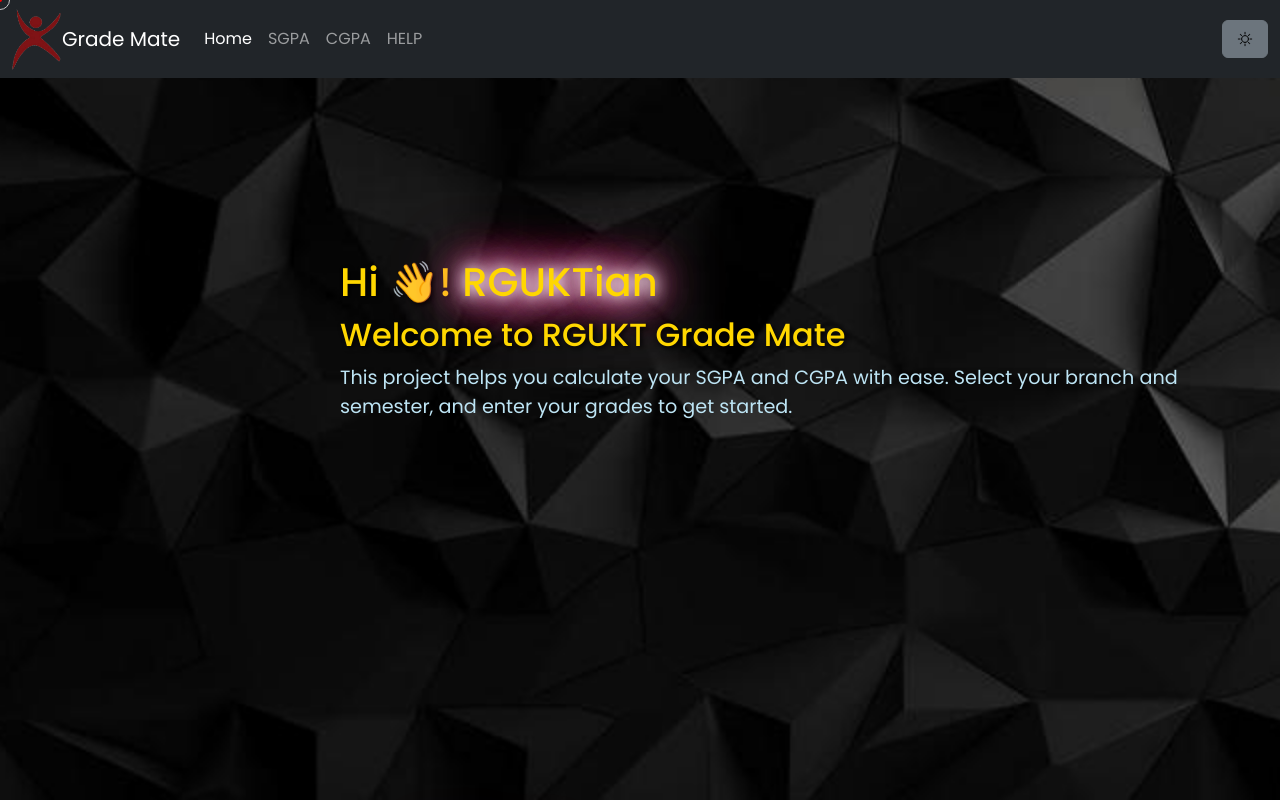
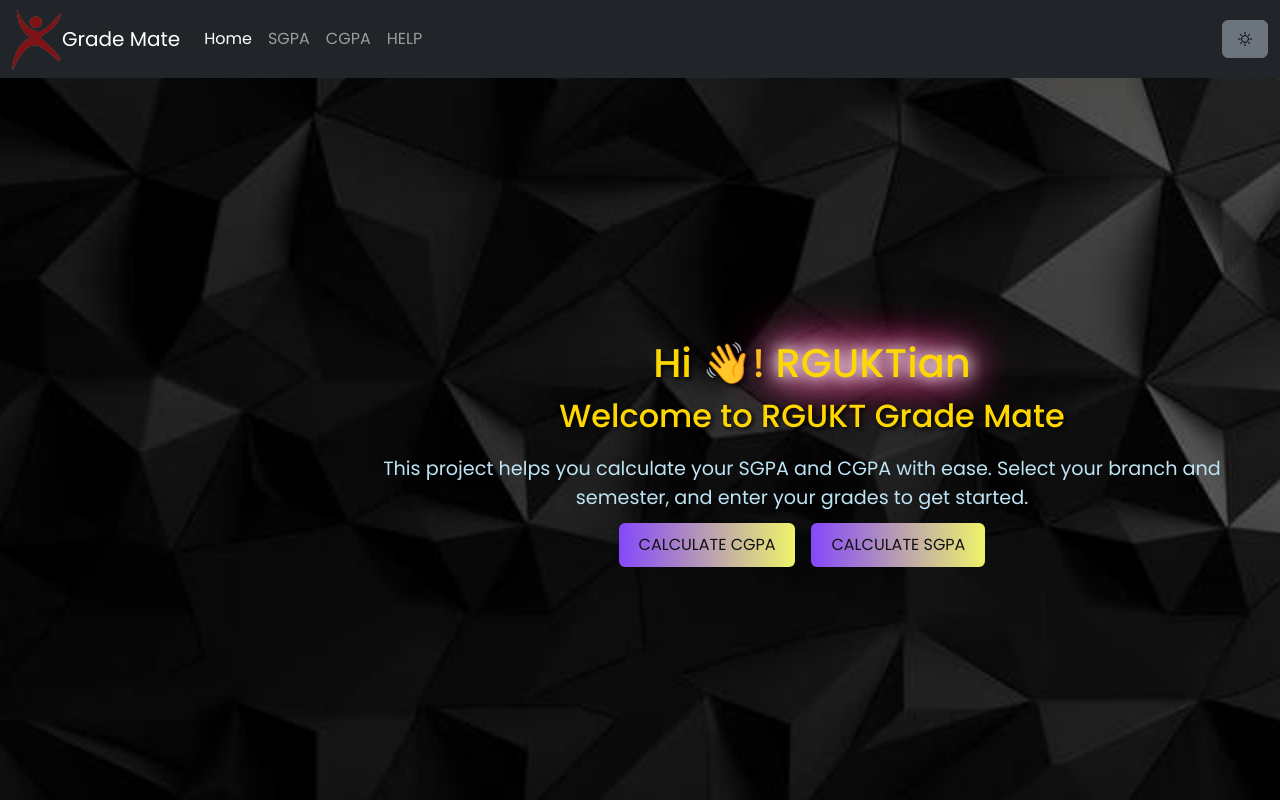
Before and after one commit to mani-353/rgukt-grade-mate, a React (Vite) app: page / in a window 1280 px wide. Built offline with nearby package versions, Linux system fonts and the light colour scheme.

Commit message:
Updated Styling

```diff
--- a/index.html
+++ b/index.html
@@ -22,55 +22,12 @@
         'opsz' 24
     }
   </style>
-  <style>
-    .cursor {
-      position: fixed;
-      width: 20px;
-      height: 20px;
-      border: 1px solid #c6c6c6;
-      border-radius: 50%;
-      left: 0;
-      top: 0;
-      pointer-events: none;
-      transform: translate(-50%, -50%);
-      transition: .1s;
-    }
 
-    .cursor2 {
-      position: fixed;
-      width: 4px;
-      height: 4px;
-      background-color: red;
-      border-radius: 50%;
-      left: 0;
-      top: 0;
-      pointer-events: none;
-      transform: translate(-50%, -50%);
-      transition: .15s;
-    }
-  </style>
 </head>
 
 <body>
   <div id="root"></div>
-  <div class="cursor"></div>
-  <div class="cursor2"></div>
   <script type="module" src="/src/main.jsx"></script>
-  <script>
-    var cursor = document.querySelector(".cursor");
-    var cursor2 = document.querySelector(".cursor2");
-    document.addEventListener("mousemove", function (e) {
-      cursor.style.cssText = cursor2.style.cssText = "left: " + e.clientX + "px; top: " + e.clientY + "px;";
-    });
-    function MouseSound() {
-      var audio = new Audio("/mech.mp3");
-      audio.play();
-    }
-    window.addEventListener('click', MouseSound, false);
-    // $(document).click(function () {
-    //   MouseSound();
-    // });
-  </script>
 </body>
 
 </html>
--- a/src/App.jsx
+++ b/src/App.jsx
@@ -5,6 +5,8 @@ import Footer from './footer';
 import { cse, ece, eee, ce, me, che, mme, puc } from './data';
 import './header.css';
 import './app.css';
+import { ToastContainer, toast } from 'react-toastify';
+import 'react-toastify/dist/ReactToastify.css';
 
 function App() {
   const branchData = {
@@ -36,7 +38,9 @@ function App() {
   const [result, setResult] = useState(0);
   const [darkMode, setDarkMode] = useState(true);
   const [clickedSubject, setClickedSubject] = useState(null);
-  let ele = useRef('');
+  const notify = (message) => {
+    toast.error(message);
+  };
 
   const handleButtonClick = () => {
     if (branch && (year === 'Engineering' ? sem : false)) {
@@ -45,38 +49,41 @@ function App() {
       setSubjects(selectedSubjects);
       setCredits(selectedCredits);
       setGrades({});
-    }
-    else if (year === 'PUC') {
+    } else if (year === 'PUC') {
       const selectedSubjects = puc[branch].subjects;
       const selectedCredits = puc[branch].credits;
       setSubjects(selectedSubjects);
       setCredits(selectedCredits);
       setGrades({});
     } else {
-      alert("Please select year, branch, and semester");
+      notify("Please select year, branch, and semester");
     }
   };
 
   const calculateSGPA = () => {
     let totalCredits = 0;
     let totalGradePoints = 0;
+    let remedialSubjectSelected = false;
+
     subjects.forEach((subject, index) => {
       const grade = grades[subject];
-      if (grade == 'REM') {
-        alert("Not allowed to enter REM grades");
+      if (grade === 'REM') {
+        notify("No sgpa for remedial subjects");
+        remedialSubjectSelected = true;
         return;
       }
-      else {
       const gradeValue = gradeValues[grade];
       const credit = credits[index];
       totalCredits += credit;
       totalGradePoints += gradeValue * credit;
+    });
+
+    if (remedialSubjectSelected) {
+      return;
     }
-    });
 
     const totalSGPA = totalGradePoints / totalCredits;
     setResult(totalSGPA);
-    ele.current.innerHTML = totalSGPA.toFixed(2);
   };
 
   const handleGradeChange = (subject, grade) => {
@@ -93,10 +100,6 @@ function App() {
 
   const toggleDarkMode = () => {
     setDarkMode(!darkMode);
-  };
-
-  const printResult = () => {
-    window.print();
   };
 
   const handleYearChange = (e) => {
@@ -126,6 +129,18 @@ function App() {
   return (
     <div className={`d-flex mouse flex-column ${darkMode ? 'dark-mode' : 'light-mode'}`} style={{ minHeight: '100vh' }}>
       <Header toggleDarkMode={toggleDarkMode} darkMode={darkMode} />
+      <ToastContainer
+        position="top-center"
+        autoClose={5000}
+        hideProgressBar={false}
+        newestOnTop={false}
+        closeOnClick
+        rtl={false}
+        pauseOnFocusLoss
+        draggable
+        pauseOnHover
+        theme="dark"
+      />
       <div className="container my-5">
         <p className="text-center header shiny-text">RGUKT College Grade Calculator</p>
         <div className="mb-4 row align-items-center justify-content-center">
@@ -204,8 +219,8 @@ function App() {
                   onClick={() => setClickedSubject(clickedSubject === subject ? null : subject)}
                 >
                   <label className="col-sm-4 text text-center">{subject.toUpperCase()}</label>
-                  <div className="col-sm-4">
-                    <select className="form-select select-text text-center" onChange={(e) => handleGradeChange(subject, e.target.value)} required>
+                  <div className="col-sm-10">
+                    <select className="form-select select-text text-center" value={grades[subject] || ''} onChange={(e) => handleGradeChange(subject, e.target.value)} required>
                       <option value="" className='select-text'>Select Grade</option>
                       <option value="EX" className='select-text'>EX</option>
                       <option value="A" className='select-text'>A</option>
@@ -219,18 +234,19 @@ function App() {
                 </div>
               ))}
               <div className="text-center">
-                <button type="submit" className="btn btn-success button mt-3">Submit SGPA</button>
+                <button type="submit" className="btn btn-success button mt-3">Calculate SGPA</button>
               </div>
             </form>
           )}
-          <h1 className="text-center mt-2" ref={ele}></h1>
           {result > 0 && (
+            <>
+              <h1 className="text-center mt-2">{`Your SGPA: ${result.toFixed(2)}`}</h1>
               <div className="mt-4 text-center">
                 <NavLink to="/cgpa">
                   <button className="btn btn-info mx-2">Calculate CGPA</button>
                 </NavLink>
-              <button className="btn btn-warning mx-2" onClick={printResult}>Print Result</button>
               </div>
+            </>
           )}
         </div>
       </div>
--- a/src/main.jsx
+++ b/src/main.jsx
@@ -12,11 +12,20 @@ ReactDOM.createRoot(document.getElementById('root')).render(
   <React.StrictMode>
     <Router>
       <Routes>
-        <Route path="/" element={<Welcome />} />
-        <Route path="/sgpa/*" element={<App />} />
-        <Route path="/cgpa/*" element={<Cgpa />} />
-        <Route path="/help" element={<Feedback />} />
-        <Route path="*" element={<NotFound />} /> {/* Catch-all route for undefined URLs */}
+        {/* Home route with exact match */}
+        <Route path="/" element={<Welcome />} exact={true} /> {/* Ensures exact match for "/" */}
+
+        {/* Route for "/sgpa" and any subpaths */}
+        <Route path="/sgpa/*" element={<App />} /> {/* Maintains wildcard matching */}
+
+        {/* Route for "/cgpa" and any subpaths */}
+        <Route path="/cgpa/*" element={<Cgpa />} /> {/* Maintains wildcard matching */}
+
+        {/* "help" route with exact match */}
+        <Route path="/help" element={<Feedback />} exact={true} /> {/* Ensures exact match for "/help" */}
+
+        {/* Catch-all route for undefined URLs */}
+        <Route path="*" element={<NotFound />} />
       </Routes>
     </Router>
   </React.StrictMode>
--- a/src/welcome.css
+++ b/src/welcome.css
@@ -10,7 +10,7 @@
     display: flex;
     flex-direction: column;
     align-items: center;
-    justify-content: center;
+    justify-content: space-evenly;
     min-height: calc(100vh - 60px);
     /* Adjusting for header and footer */
     padding: 20px;
@@ -24,17 +24,33 @@
     align-items: center;
     justify-content: center;
     padding: 20px;
-    text-align: left;
+    text-align: justify;
+    /* Justify text */
     gap: 20px;
     margin-bottom: 0;
 }
 
 .welcome-text {
-    width: 400px;
-    height: 400px;
-    flex: 1;
+    /* width: 600px;
+    height: 150px; */
+    /* flex: 1; */
     min-width: 0;
 }
+
+.welcome-main {
+    display: flex;
+    flex-direction: column;
+    align-items: center !important;
+    justify-content: center !important;
+    width: 70%;
+}
+
+.btns {
+    display: flex;
+    align-items: center;
+    justify-content: center;
+}
+
 
 .welcome-text,
 .dotlottie-player {
@@ -50,12 +66,17 @@
 @media (max-width: 768px) {
     .about {
         flex-direction: column;
-        text-align: center;
+        text-align: justify;
+        /* Justify text */
     }
 
     .dotlottie-player {
         max-width: 100%;
         max-height: 100%;
+    }
+
+    .welcome-main {
+        width: 100%;
     }
 }
 
@@ -128,18 +149,23 @@ h4 {
     margin: 10px 0;
     color: gold;
     text-shadow: 2px 2px 5px black;
+    text-align: center;
+    /* Center header text */
 }
 
 p {
     font-size: 1.2em;
     line-height: 1.5;
     margin: 10px 0;
+    text-align: justify;
+    /* Justify paragraph text */
 }
 
 @media (min-width: 768px) {
     .welcome-container {
         flex-direction: row;
-        text-align: left;
+        text-align: justify;
+        /* Justify text */
     }
 
     .dotlottie-player {
@@ -172,3 +198,23 @@ h1 span {
     font-size: 40px;
     text-align: center;
 }
+
+/* welcome.css */
+.gradient-button {
+    background: linear-gradient(to right, #8448fb 0%, #f0f767 51%, #ae89f6 100%);
+    background-size: 200% auto;
+    color: rgb(19, 18, 18);
+    border: none;
+    padding: 10px 20px;
+    text-align: center;
+    text-transform: uppercase;
+    font-size: 1rem;
+    transition: background-position 0.5s;
+}
+
+.gradient-button:hover {
+    background-position: right center;
+    /* change the direction of the change here */
+    color: #fff;
+    text-decoration: none;
+}
--- a/src/welcome.jsx
+++ b/src/welcome.jsx
@@ -3,6 +3,7 @@ import '@dotlottie/player-component'; // Import the dotLottie player component
 import './welcome.css';
 import Header from './header';
 import Footer from './footer';
+import { NavLink } from 'react-router-dom';
 
 const Welcome = () => {
     const [darkMode, setDarkMode] = useState(true);
@@ -20,10 +21,23 @@ const Welcome = () => {
                     loopheppu
                     autoplay>
                 </dotlottie-player>
-                <div className="welcome-text">
-                    <h1 className="animated-text">Hi 👋! <span>RGUKTian</span> </h1>
-                    <h2 className="animated-text">Welcome to RGUKT Grade Mate</h2>
-                    <p className='color'>This project helps you calculate your SGPA and CGPA with ease. Select your branch and semester, and enter your grades to get started.</p>
+                <div className='welcome-main'>
+                    <div className="welcome-text">
+                        <h1 className="animated-text">Hi 👋! <span>RGUKTian</span> </h1>
+                        <h2 className="animated-text">Welcome to RGUKT Grade Mate</h2>
+                    </div>
+                    <div>
+                        <p className='color text-center'>This project helps you calculate your SGPA and CGPA with ease. Select your branch and semester, and enter your grades to get started.</p>
+                        <div className="btns">
+                            <NavLink to="/cgpa">
+                                <button className="btn gradient-button mx-2">Calculate CGPA</button>
+                            </NavLink>
+                            <NavLink to="/sgpa">
+                                <button className="btn gradient-button mx-2">Calculate SGPA</button>
+                            </NavLink>
+
+                        </div>
+                    </div>
                 </div>
             </div>
             <div className='about'>
```
Also changed, not shown: src/cgpa.jsx (+10 -6 lines), src/feedback.jsx (+8 -4 lines), src/footer.jsx (+1 -13 lines), vercel.json (added). Lines whose indentation alone changed are shown as unchanged.
